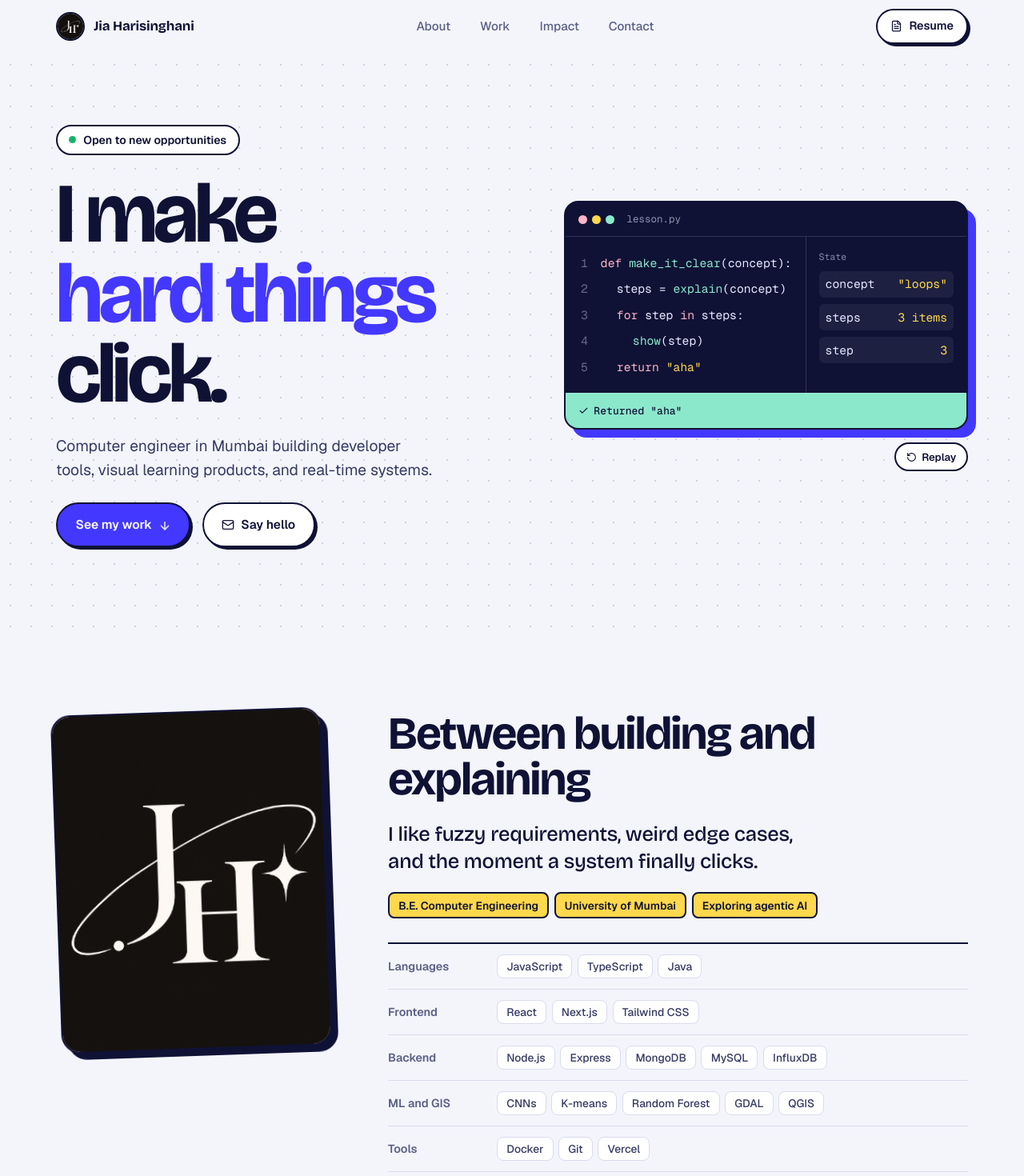
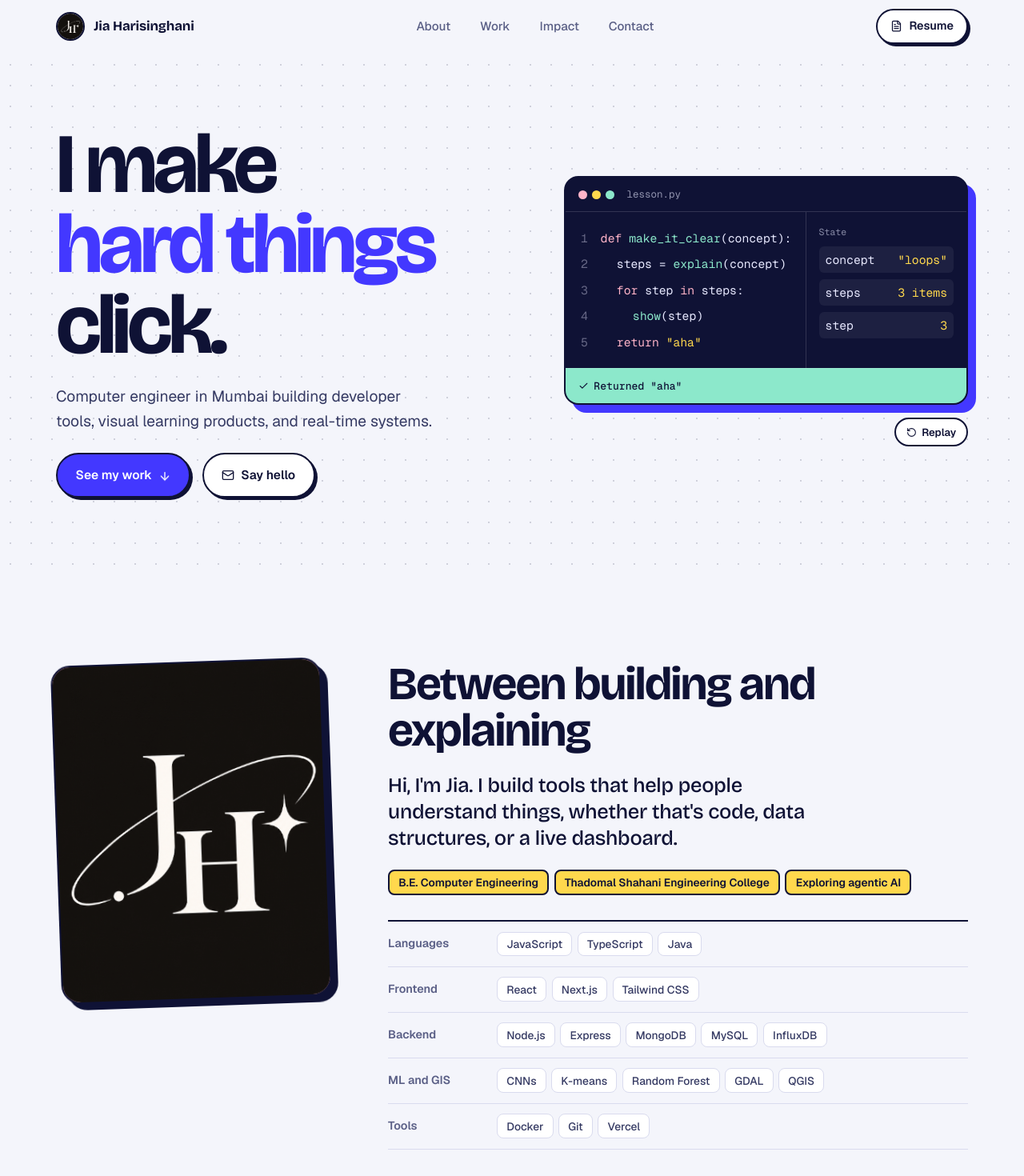
Before and after one commit to Jia2005/Portfolio, a React (Create React App) app: page / in a window 1280 px wide. Shown: the top 1470 px of the page at 80% size. Built offline with nearby package versions, Linux system fonts and the light colour scheme.

Commit message:
home update

```diff
--- a/src/Pages/Home.js
+++ b/src/Pages/Home.js
@@ -20,12 +20,12 @@ import SignoraImg from '../Images/Signora.png';
 import DashboardImg from '../Images/Dashboard.png';
 import ResearchImg from '../Images/Research.png';
 import JiaImg from '../Images/Jia.png';
+import ResumePdf from '../Pdf/Resume.pdf';
 
 const EMAIL = 'jia2.harisinghani@gmail.com';
 const GITHUB_URL = 'https://github.com/Jia2005';
 const LINKEDIN_URL = 'https://linkedin.com/in/jia-harisinghani';
 const DOI_URL = 'https://doi.org/10.1049/icp.2025.4694';
-const RESUME_URL = 'https://drive.google.com/file/d/1NMEvk1LYc53f-KPyrpeAJq56LocMaWR4/view?usp=drive_link';
 
 const navItems = [
   { id: 'about', label: 'About' },
@@ -130,7 +130,7 @@ function BrowserFrame({ src, alt, title, bar = true }) {
         </div>
       )}
       <div className="frame-screen">
-        <img src={src} alt={alt} loading="lazy" />
+        <img src={src} alt={alt} loading="lazy" decoding="async" />
       </div>
     </div>
   );
@@ -447,7 +447,7 @@ function Home() {
             {navItems.map((item) => navLink(item, 'nav-link'))}
           </nav>
           <div className="header-actions">
-            <a className="button button-secondary button-sm" href={RESUME_URL} target="_blank" rel="noreferrer">
+            <a className="button button-secondary button-sm" href={ResumePdf} target="_blank" rel="noreferrer">
               <FileText size={15} /> Resume
             </a>
           </div>
@@ -463,7 +463,7 @@ function Home() {
           {menuOpen && (
             <nav className="mobile-nav" aria-label="Mobile navigation">
               {navItems.map((item) => navLink(item, 'mobile-link'))}
-              <a className="mobile-link" href={RESUME_URL} target="_blank" rel="noreferrer">
+              <a className="mobile-link" href={ResumePdf} target="_blank" rel="noreferrer">
                 Resume
               </a>
             </nav>
@@ -474,9 +474,6 @@ function Home() {
       <section className="hero" id="top" aria-labelledby="hero-title">
         <div className="page-shell hero-grid">
           <div className="hero-text">
-            <p className="hero-status">
-              <i className="status-dot" /> Open to new opportunities
-            </p>
             <h1 className="hero-title" id="hero-title">
               <span>I make</span>
               <span>hard things</span>
@@ -499,7 +496,7 @@ function Home() {
         </div>
       </section>
 
-      <section className="section" id="about" aria-labelledby="about-title">
+      <section className="section section-blue" id="about" aria-labelledby="about-title">
         <div className="page-shell about-layout">
           <div className="about-photo">
             <img src={JiaImg} alt="Portrait of Jia Harisinghani" />
@@ -509,11 +506,12 @@ function Home() {
               Between building and explaining
             </h2>
             <p className="about-lede">
-              I like fuzzy requirements, weird edge cases, and the moment a system finally clicks.
+              Hi, I&apos;m Jia. I build tools that help people understand things, whether that&apos;s code, data
+              structures, or a live dashboard.
             </p>
             <ul className="chips chips-solid" aria-label="Background">
               <li>B.E. Computer Engineering</li>
-              <li>University of Mumbai</li>
+              <li>Thadomal Shahani Engineering College</li>
               <li>Exploring agentic AI</li>
             </ul>
             <dl className="skills">
@@ -611,7 +609,7 @@ function Home() {
             <ArrowUpRight size={26} />
           </a>
           <div className="contact-actions">
-            <a className="button button-sun" href={RESUME_URL} target="_blank" rel="noreferrer">
+            <a className="button button-sun" href={ResumePdf} target="_blank" rel="noreferrer">
               <FileText size={16} /> Resume
             </a>
             <a className="button button-ghost" href={GITHUB_URL} target="_blank" rel="noreferrer">
```
